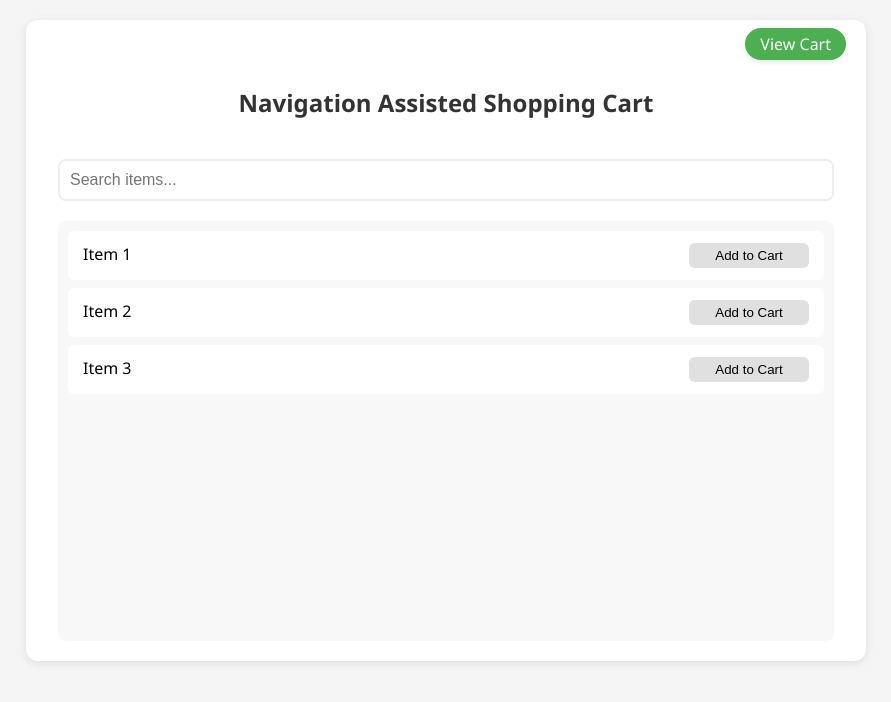
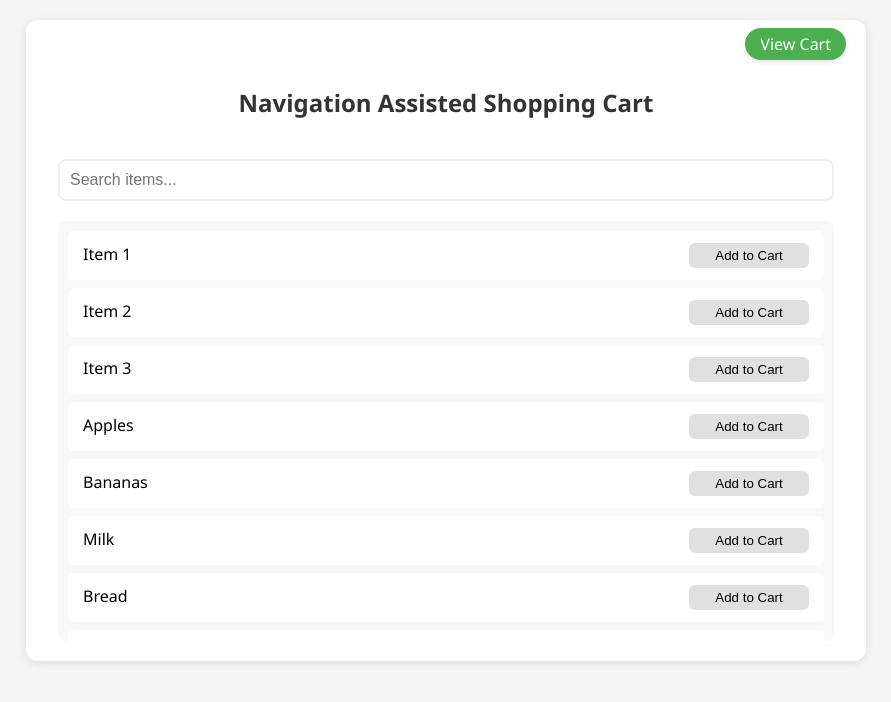
Before and after one commit to ucf-sd-spsu25g10/shopping-site, a plain HTML site: page index.html in a window 1280 px wide. Shown: the whole page, without its empty margins (194-1085 px from the left). Drawn offline with Linux system fonts and the light colour scheme.

Commit message:
Pull items from JSON database file in same directory.

```diff
--- a/index.html
+++ b/index.html
@@ -9,19 +9,8 @@
         <a href="cart.html" class="view-cart">View Cart</a>
         <h1 class="main-title">Navigation Assisted Shopping Cart</h1>
         <input type="text" id="searchBox" placeholder="Search items...">
-        <div class="list-container">
-            <div class="item">
-                <span>Item 1</span>
-                <button onclick="addToCart('Item 1')">Add to Cart</button>
-            </div>
-            <div class="item">
-                <span>Item 2</span>
-                <button onclick="addToCart('Item 2')">Add to Cart</button>
-            </div>
-            <div class="item">
-                <span>Item 3</span>
-                <button onclick="addToCart('Item 3')">Add to Cart</button>
-            </div>
+        <div class="list-container" id="itemsList">
+            <!-- Items will be loaded dynamically from items.json -->
         </div>
     </div>
     <script src="script.js"></script>
--- /dev/null
+++ b/items.json
@@ -0,0 +1,12 @@
+{
+  "items": [
+    {"name": "Item 1"},
+    {"name": "Item 2"},
+    {"name": "Item 3"},
+    {"name": "Apples"},
+    {"name": "Bananas"},
+    {"name": "Milk"},
+    {"name": "Bread"},
+    {"name": "Eggs"}
+  ]
+}
--- a/script.js
+++ b/script.js
@@ -1,4 +1,9 @@
 document.addEventListener('DOMContentLoaded', function() {
+    // Load items from JSON file if we're on the items page
+    if (document.getElementById('itemsList')) {
+        loadItemsFromJson();
+    }
+
     if (document.getElementById('searchBox')) {
         document.getElementById('searchBox').addEventListener('input', function(e) {
             const searchText = e.target.value.toLowerCase();
@@ -15,6 +20,43 @@ document.addEventListener('DOMContentLoaded', function() {
 
     updateButtonStates();
 });
+
+// Function to load items from JSON file
+function loadItemsFromJson() {
+    fetch('items.json')
+        .then(response => {
+            if (!response.ok) {
+                throw new Error('Network response was not ok');
+            }
+            return response.json();
+        })
+        .then(data => {
+            const itemsList = document.getElementById('itemsList');
+            itemsList.innerHTML = '';
+
+            data.items.forEach(item => {
+                const itemDiv = document.createElement('div');
+                itemDiv.className = 'item';
+
+                const itemSpan = document.createElement('span');
+                itemSpan.textContent = item.name;
+
+                const itemButton = document.createElement('button');
+                itemButton.textContent = 'Add to Cart';
+                itemButton.onclick = () => addToCart(item.name);
+
+                itemDiv.appendChild(itemSpan);
+                itemDiv.appendChild(itemButton);
+                itemsList.appendChild(itemDiv);
+            });
+
+            updateButtonStates();
+        })
+        .catch(error => {
+            console.error('Error loading items:', error);
+            document.getElementById('itemsList').innerHTML = '<p>Error loading items. Please try again later.</p>';
+        });
+}
 
 function updateButtonStates() {
     const cart = JSON.parse(localStorage.getItem('cart') || '[]');
```
